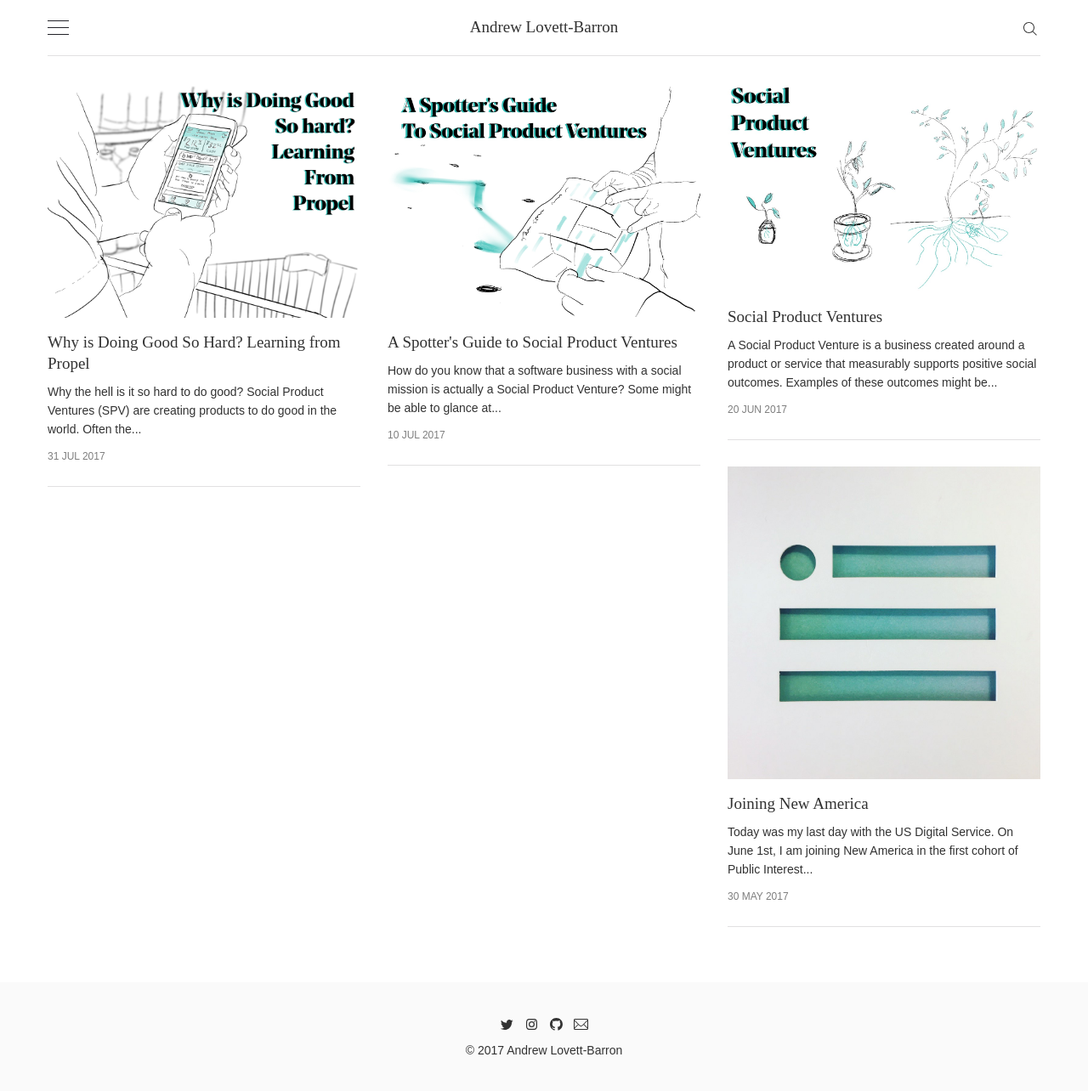
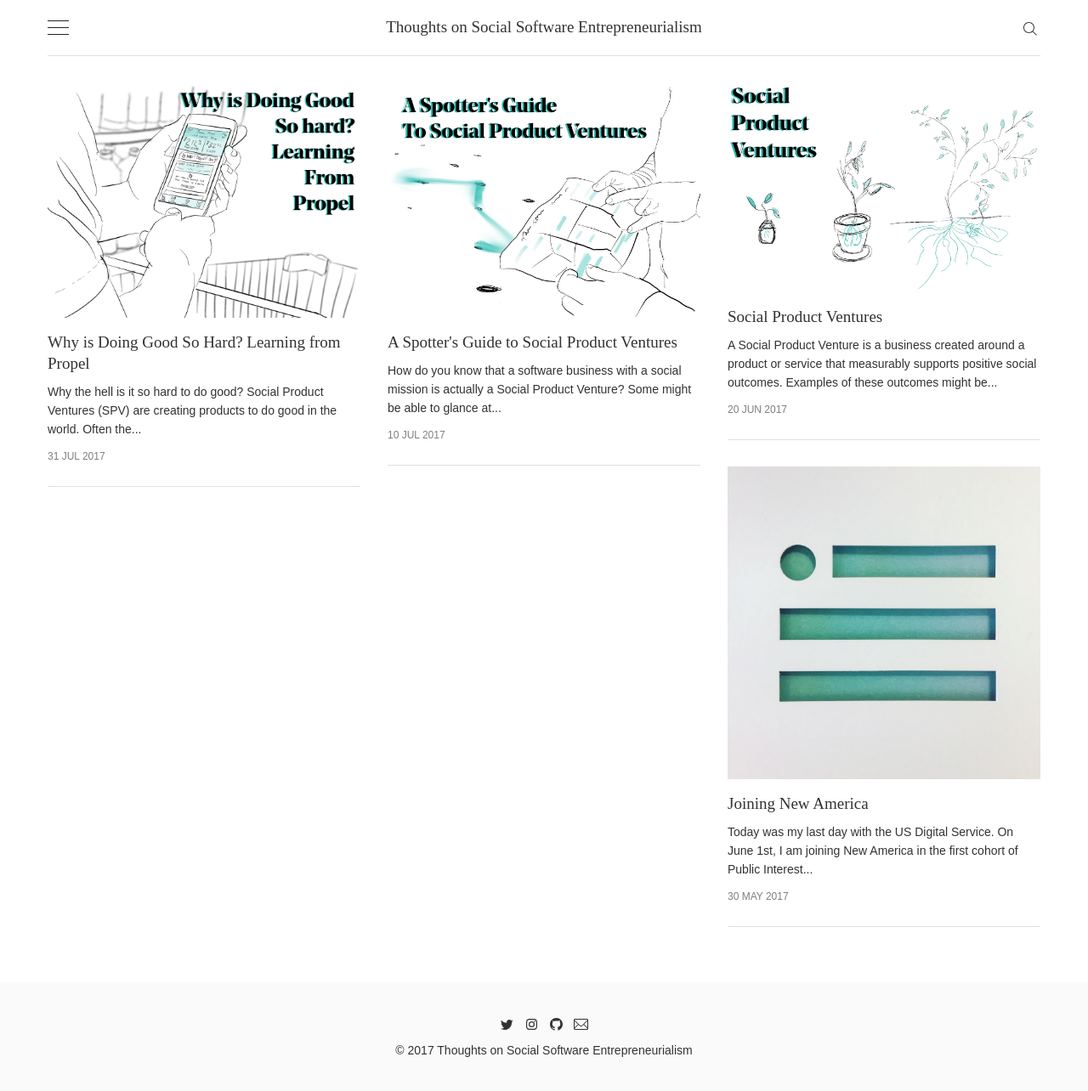
Before and after one commit to readywater/log.andrewlb.com, a Jekyll site: the page built from index.html, in a window 1280 px wide. Shown: the whole page at 85% size. Built offline with Jekyll 4.4.1, drawn with Linux system fonts in a browser that asks for light colours; some web fonts are replaced; the list of posts is cut into pages by our own code; comment, search, counter and statistics services are not loaded.

Commit message:
Update _config.yml

```diff
--- a/_config.yml
+++ b/_config.yml
@@ -6,7 +6,7 @@
 # 'jekyll serve'. If you change this file, please restart the server process.
 
 # Site settings
-title:              Andrew Lovett-Barron
+title:              Thoughts on Social Software Entrepreneurialism
 logo:               # Logo image URL
 email:              alb@andrewlb.com
 description:        Writings by Andrew Lovett-Barron
```
